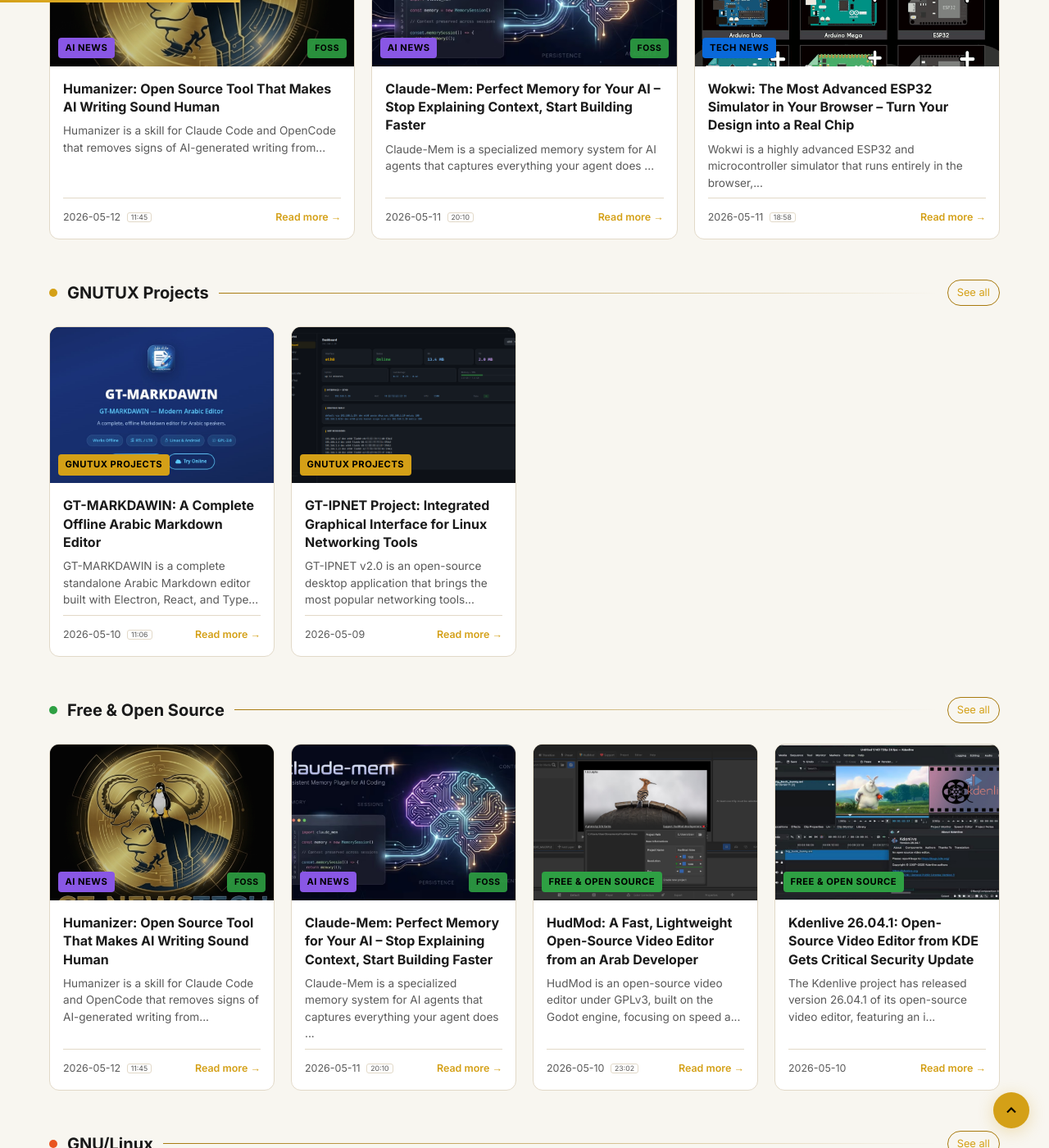
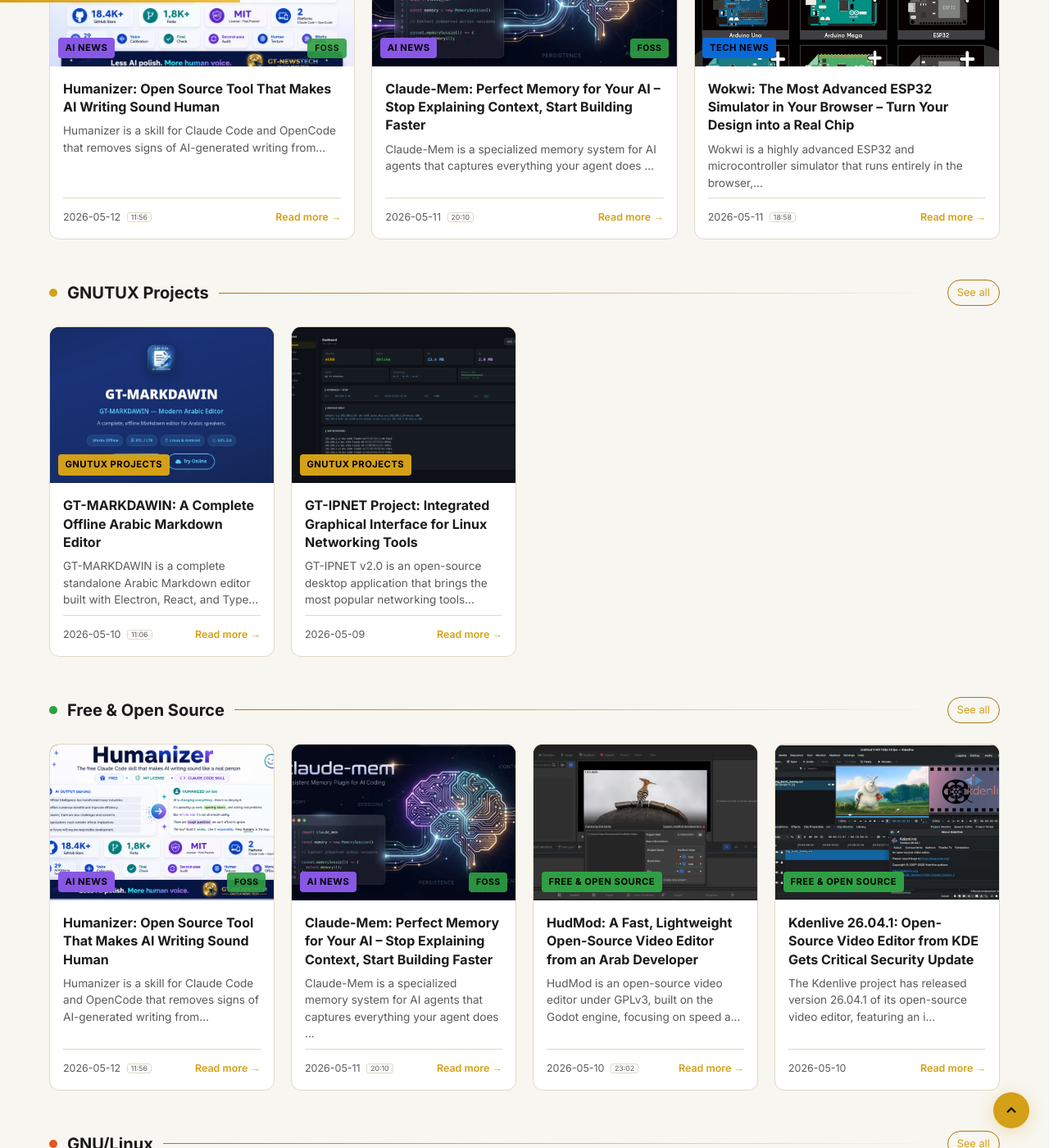
Before and after one commit to SalehGNUTUX/GT-NEWSTECH, a Jekyll site: the page built from en/index.html, in a window 1280 px wide and 1400 px high, scrolled down 737 px. Shown: the whole window at 82% size. Built offline with Jekyll 4.4.1, drawn with Linux system fonts in a browser that asks for light colours; nearby versions of some CDN libraries; some of the changed lines change nothing that is shown.

Commit message:
update: via admin panel

```diff
--- a/_en/ai/2026-05-12-humanizer-ai-text-humanizer.md
+++ b/_en/ai/2026-05-12-humanizer-ai-text-humanizer.md
@@ -4,7 +4,7 @@
 slug: humanizer-ai-text-humanizer
 lang: en
 category: ai
-date: 2026-05-12T11:45:00.000Z
+date: 2026-05-12T11:56:00.000Z
 author: GNUTUX
 excerpt: >-
   Humanizer is a skill for Claude Code and OpenCode that removes signs of
```
Also changed, not shown: assets/images/en/humanizer-en.png (added).
